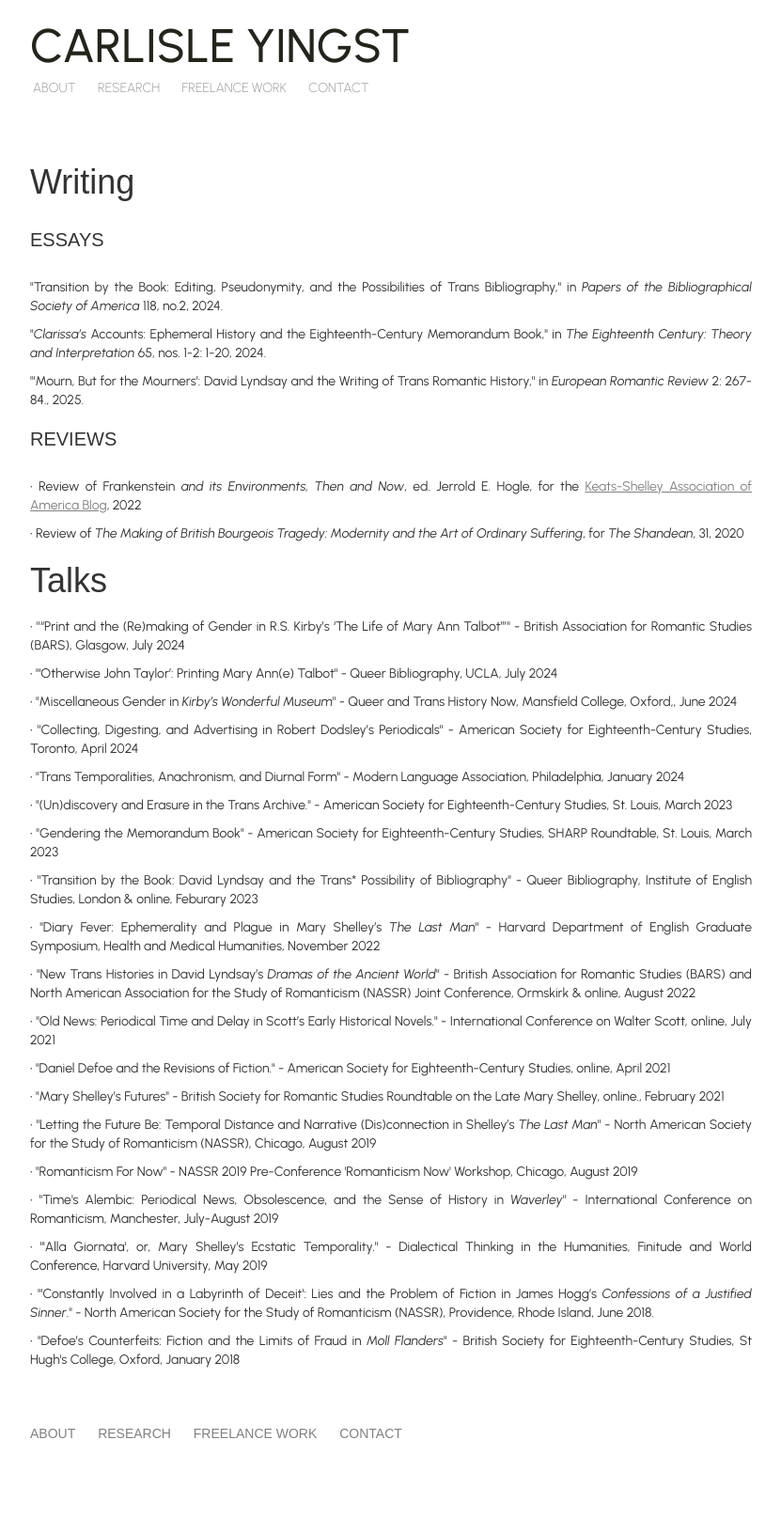
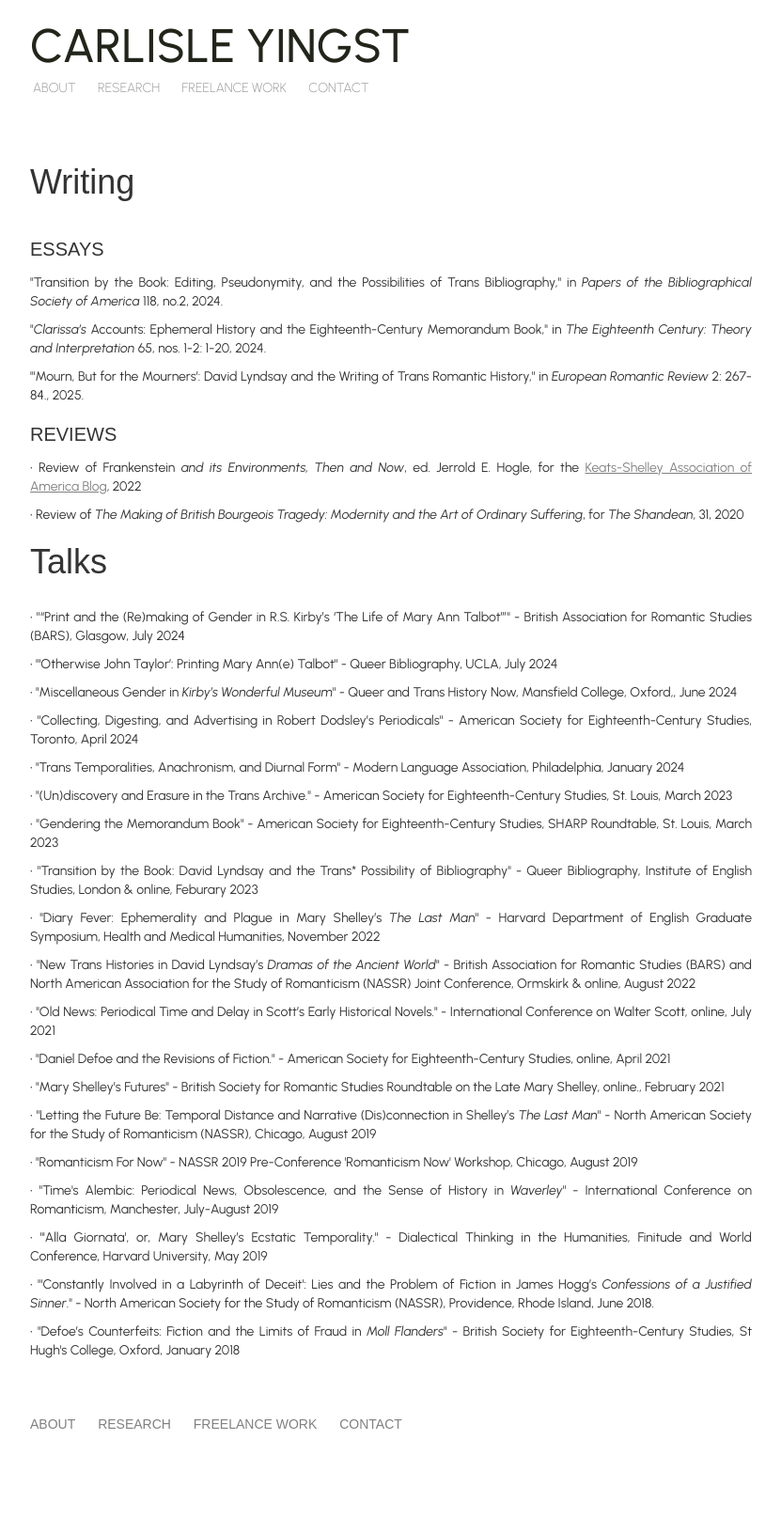
Before and after one commit to ceyingst/ceyingstwebsite, a Jekyll site: the page built from writing.html, in a window 1280 px wide. Shown: the whole page at 94% size, without its empty margins (224-1055 px from the left). Built offline with Jekyll 4.4.1, drawn with Linux system fonts in a browser that asks for light colours; nearby versions of some CDN libraries; some web fonts are replaced.

Commit message:
Update ceyingst.css

```diff
--- a/css/ceyingst.css
+++ b/css/ceyingst.css
@@ -26,7 +26,7 @@ body {
 
 h1 {
   font-family: 'Afacad Flux', sans-serif;
-  padding-bottom: 10px;
+  padding-bottom: 20px;
 }
 
 h2 {
@@ -194,7 +194,7 @@ width: 133%
 }
 
 #writingandpres h2 {
-  padding-bottom: 20px;
+  padding-bottom: 5px;
   font-weight: 400;
   text-transform: uppercase;
 
```
